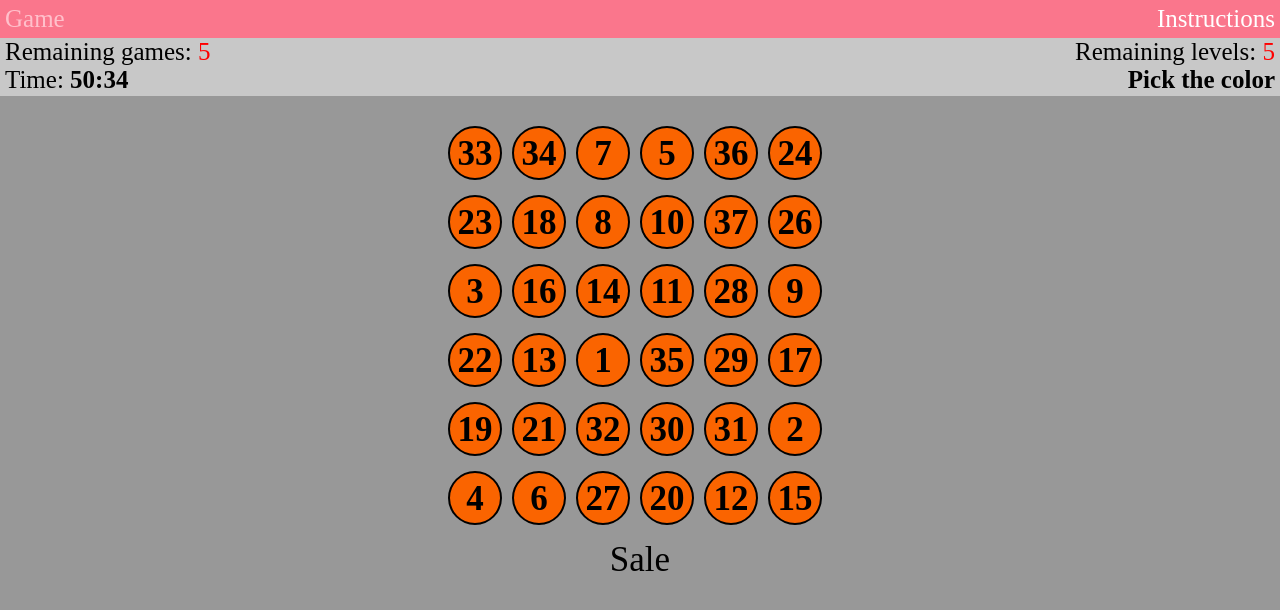
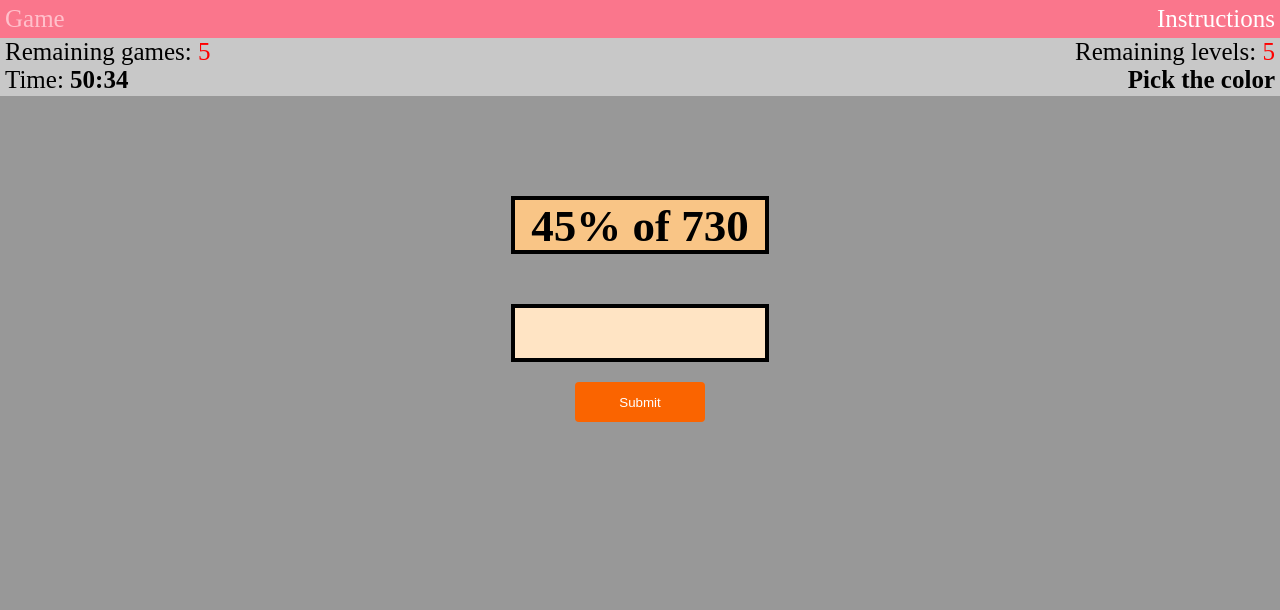
Before and after one commit to juanro-pf/brain-game, a React (Create React App) app: page /game-mix in a window 1280 px wide. Shown: the top 610 px of the page. Built offline with nearby package versions, Linux system fonts and the light colour scheme.

Commit message:
Finished game6 and game7 is almost done

```diff
--- a/src/components/Game6.tsx
+++ b/src/components/Game6.tsx
@@ -3,13 +3,20 @@ import { shuffleArray } from '../helpers/helpFunctions';
 
 const Game6 = () => {
 
-  const generateArraySubset= (arr: number, lenght: number): number[] => {
+  const generateArraySubset= (arr: number[], lenght: number): number[] => {
     const subArray: number[]= [];
-    if(subArray.includes(arr[Math.floor(Math.random() * arr.length)])) //Check this tomorrow
+    let i=0;
+    while(i<lenght){
+      const randElement= arr[Math.floor(Math.random() * arr.length)];
+      if(!subArray.includes(randElement)){
+        subArray.push(randElement);
+        i++;
+      }
+    }
     return subArray;
   };
 
-  const generateNumbersArray= (columns: number, elementsPerColumn: number): [number[][], number] => {
+  const generateNumbersArray= (columns: number, elementsPerColumn: number): [number[][], number, number[]] => {
     const columnsArray: number[][]= [];
     const numbersArray= [];
     for(let i= 0; i<=columns*elementsPerColumn; i++){
@@ -17,24 +24,34 @@ const Game6 = () => {
     }
     const missingNumber= numbersArray.splice(Math.floor(Math.random() * numbersArray.length), 1)[0];
     shuffleArray(numbersArray);
+    const responseArray= generateArraySubset(numbersArray, 4);
+    responseArray.push(missingNumber);
+    shuffleArray(responseArray);
     for(let i=0; i<columns; i++){
       columnsArray.push([]);
       for(let j=0;  j<elementsPerColumn; j++){
         columnsArray[i].push(numbersArray.pop()!);
       }
     }
-    return [columnsArray, missingNumber];
+    return [columnsArray, missingNumber, responseArray];
   };
 
   const [numbersArray, setNumbersArray] = useState([[0]]);
   const [missingNumber, setMissingNumber] = useState(0);
+  const [responsesArray, setResponsesArray] = useState([0]);
 
   useEffect(() => {
     const generatedArray= generateNumbersArray(6,6);
     setNumbersArray(generatedArray[0]);
     setMissingNumber(generatedArray[1]);
+    setResponsesArray(generatedArray[2]);
+    console.log(generatedArray[2]);
+    console.log(generatedArray[1]);
   }, []);
 
+  const handleClick= (e: React.MouseEvent<HTMLElement>): void => {
+    if(e.currentTarget.id === missingNumber.toString()) console.log('correct');
+  };
 
   return (
     <div className='game-six'>
@@ -48,7 +65,9 @@ const Game6 = () => {
         }
       </div>
       <div className='game-six__section'>
-        Sale
+        {
+          responsesArray.map((element, index) => <div onClick={handleClick} id={`${element}`} key={`response-${index}`} className='game-six__section__responses'>{element}</div>)
+        }
       </div>
     </div>
   )
--- /dev/null
+++ b/src/components/Game7.tsx
@@ -0,0 +1,49 @@
+import React, { useState } from 'react';
+
+const Game7 = () => {
+
+  const generatePercentage= (): [number, number, number] => {
+    const percentageMultiple= 5;
+    const possiblePercentagesCount= (100 / percentageMultiple) - 1;
+    const percentage= percentageMultiple * (Math.floor(Math.random() * (possiblePercentagesCount)) + 1);
+    const maxNumber= 1000;
+    const totalMultiple= 10;
+    const possibleTotalCount= (maxNumber / totalMultiple);
+    const total= totalMultiple * (Math.floor(Math.random() * possibleTotalCount) + 1);
+    const result= total * percentage / 100;
+    console.log([percentage, total, result]); //[65, 750, 487.5] Fix logic to avoid decimals
+    //Also check possible rendering issue after saving changes on this component (might be due to using this function on useState declaration directly instead of useEffect)
+    return [percentage, total, result];
+  }
+
+  const [percentage, setPercentage] = useState(generatePercentage());
+  const [remainingLevels, setRemainingLevels] = useState(5);
+  const [inputValue, setInputValue] = useState('');
+
+  const handleInputChange = (e: React.FormEvent<HTMLInputElement>): void => {
+    setInputValue(e.currentTarget.value);
+  };
+
+  const handleSubmit = (e: React.FormEvent): void => {
+    e.preventDefault();
+    if(inputValue === percentage[2].toString()) setRemainingLevels(old => old - 1);
+    setPercentage(generatePercentage());
+    setInputValue('');
+  };
+
+  return (
+    <div className='game-seven'>
+      <div className='game-seven__section-up'>
+        <p><b>{percentage[0]}% of {percentage[1]}</b></p>
+      </div>
+      <div className='game-seven__section-down'>
+        <form onSubmit={handleSubmit}>
+          <input onChange={handleInputChange} value={inputValue} autoFocus />
+          <button type='submit'>Submit</button>
+        </form>
+      </div>
+    </div>
+  )
+};
+
+export default Game7;
--- a/src/components/GameScreen.tsx
+++ b/src/components/GameScreen.tsx
@@ -5,6 +5,7 @@ import Game3 from './Game3';
 import Game4 from './Game4';
 import Game5 from './Game5';
 import Game6 from './Game6';
+import Game7 from './Game7';
 
 const GameScreen = () => {
 
@@ -33,7 +34,8 @@ const GameScreen = () => {
         {/* <Game3 setText={setMidText} setTextColor={setMidTextColor}/> */}
         {/* <Game4 /> */}
         {/* <Game5 /> */}
-        <Game6 />
+        {/* <Game6 /> */}
+        <Game7 />
       </div>
     </div>
   )
--- a/src/index.css
+++ b/src/index.css
@@ -256,10 +256,6 @@ html, body {
   justify-content: center;
 }
 
-.game-six__section--up {
-  /* justify-content: center; */
-}
-
 .game-six__section__column {
   display: flex;
   flex-direction: column;
@@ -268,7 +264,7 @@ html, body {
 }
 
 .game-six__section__column__element {
-  background-color: #fa6400;
+  background-color: #f69757;
   border: 2px solid black;
   border-radius: 50%;
   font-weight: bold;
@@ -278,6 +274,75 @@ html, body {
   width: 50px;
 }
 
-.game-six__section--down {
+.game-six__section__responses {
+  background-color: rgb(249, 197, 134);
+  border: 2px solid black;
+  cursor: pointer;
+  font-weight: bold;
+  height: 50px;
+  line-height: 52px;
+  margin-right: 15px;
+  margin-top: 20px;
+  width: 50px;
+}
 
+/*=======
+  GAME7
+=======*/
+
+.game-seven {
+  padding-top: 100px;
 }
+
+.game-seven__section-up {
+  background-color: rgb(249, 197, 134);
+  border: 4px solid black;
+  height: 50px;
+  margin: 0 auto;
+  text-align: center;
+  width: 250px;
+}
+
+.game-seven__section-up p {
+  font-size: 45px;
+  margin: 0 auto;
+}
+
+.game-seven__section-down {
+  margin-top: 50px;
+  text-align: center;
+}
+
+.game-seven__section-down input {
+  background-color: bisque;
+  border: 4px solid black;
+  font-size: 45px;
+  font-weight: bold;
+  height: 50px;
+  padding: 0;
+  outline: none;
+  text-align: center;
+  width: 250px;
+}
+
+.game-seven__section-down button {
+  background-color: #fa6400;
+  border: 1px solid transparent;
+  border-radius: .25rem;
+  color: #fff;
+  cursor: pointer;
+  display: block;
+  height: 40px;
+  /* justify-content: center; */
+  margin: 20px auto;
+  /* position: relative; */
+  /* text-decoration: none; */
+  transition: all 25ms;
+  width: 130px;
+}
+
+.game-seven__section-down button:hover,
+.game-seven__section-down button:focus {
+  background-color: #fb8332;
+  box-shadow: rgba(0, 0, 0, 0.1) 0 4px 12px;
+}
```
